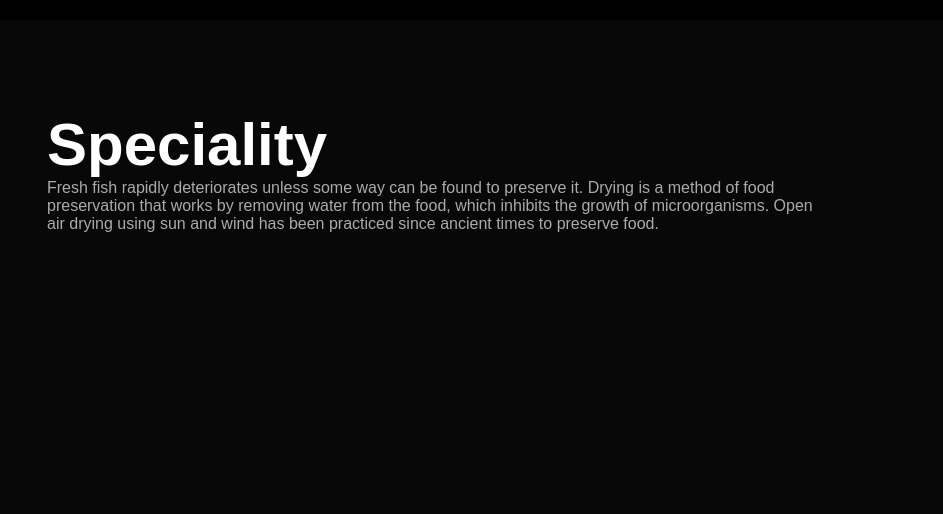
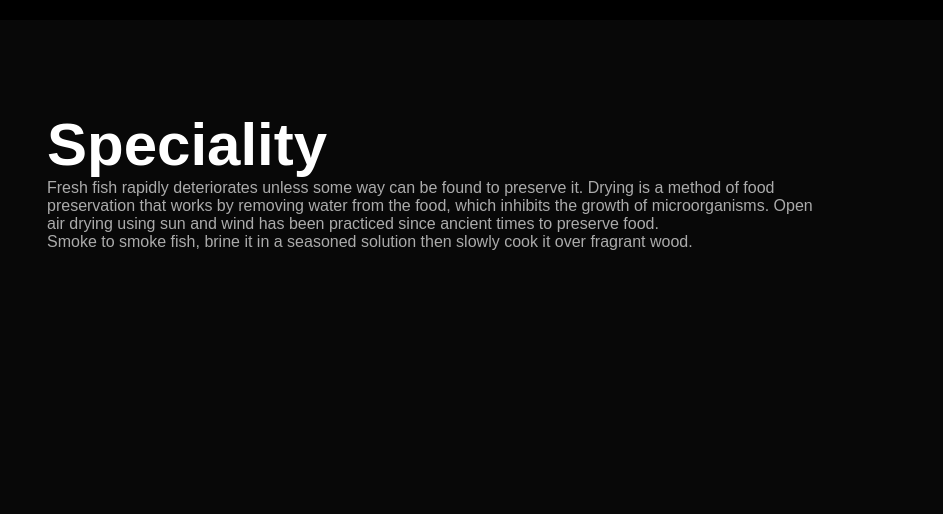
Before and after one commit to sorianonoel/OFIS, a plain HTML site: page index.html in a window 1280 px wide. Shown: the part 780-1294 px from the top of the page, 337-1280 px from the left. Drawn offline with Linux system fonts and the light colour scheme.

Commit message:
Update index.html

```diff
--- a/index.html
+++ b/index.html
@@ -39,7 +39,8 @@
                 <div class="about-col-2">
                     <h1 class="sub-title">Speciality</h1>
                     <p>Fresh fish rapidly deteriorates unless some way can be found to preserve it. Drying is a method of food preservation that works by removing water from the food, which inhibits the growth of microorganisms. Open air drying using sun and wind has been practiced since ancient times to preserve food.</p>
-                    </div>
+                  Smoke to smoke fish, brine it in a seasoned solution then slowly cook it over fragrant wood.
+                </div>
                 </div>
             </div>
         </div>
```
